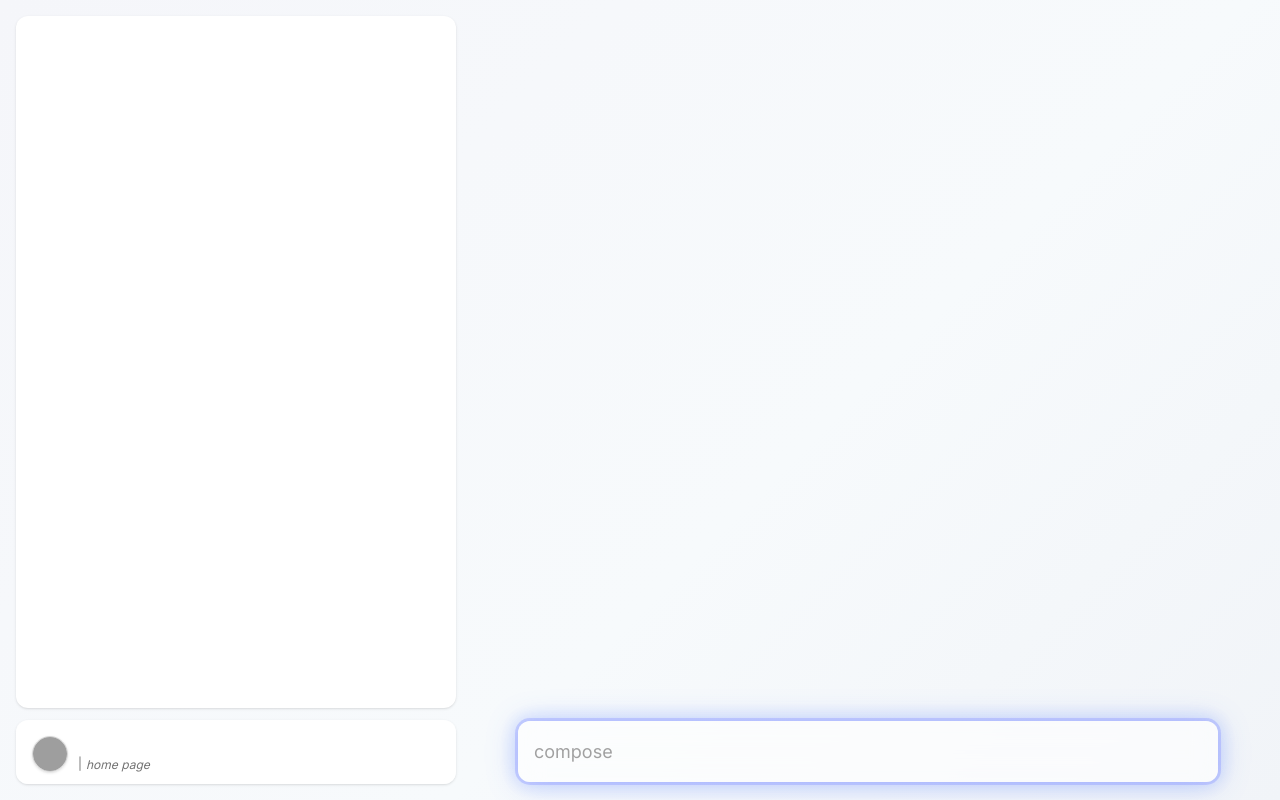
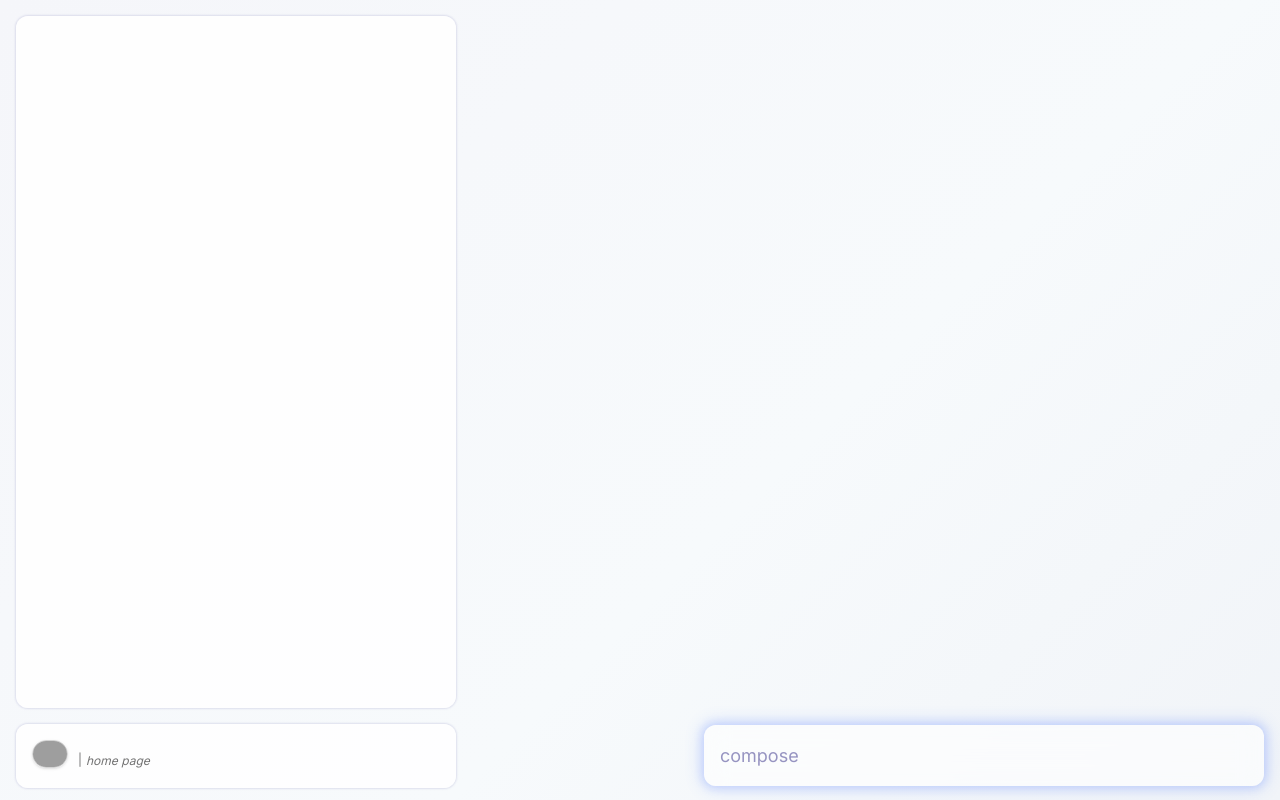
Before and after one commit to joshtgillette/jenet-frontend, a Next.js app: page / in a window 1280 px wide. Built offline with nearby package versions, Linux system fonts and the light colour scheme; grey boxes are pictures that could not be loaded.

Commit message:
Squashed commit of the following:
commit c7a0d0c00104760a39a79909fef94297d30e42d1
Author: Josh Gillette <joshtgillette@gmail.com>
Date:   Tue Jun 10 12:40:15 2025 -0500

    Improve panel and compose shadow/transparency

```diff
--- a/src/app/compose.tsx
+++ b/src/app/compose.tsx
@@ -67,16 +67,16 @@ const Compose = () => {
 
   return (
     <div
-      className="absolute bottom-0 w-full max-w-175 pb-0.5 flex flex-col gap-4 z-50 items-center"
+      className="absolute bottom-0 w-full max-w-140 pb-0.5 flex flex-col gap-4 z-50 items-center"
     >
       {response && (
-        <div className="w-full max-h-[20lh] p-4 rounded-xl bg-white/60 backdrop-blur-md shadow-[0_2px_32px_0_rgba(80,120,255,0.28),0_0_16px_4px_rgba(80,120,255,0.18)] text-lg leading-relaxed placeholder-neutral-400 resize-none focus:outline-none focus:transition overflow-auto rounded-2xl bg-[#f4f6fa]/90 backdrop-blur-md ring-3 ring-indigo-400/30 hover:shadow-[0_4px_32px_0_rgba(80,120,255,0.30),0_0_16px_4px_rgba(80,120,255,0.22)] hover:ring-3 hover:ring-indigo-400/60 focus-within:shadow-[0_4px_32px_0_rgba(80,120,255,0.30),0_0_16px_4px_rgba(80,120,255,0.22)] focus-within:ring-3 focus-within:ring-indigo-400/60 transition-all duration-300">
-          <h1>{response}</h1>
+        <div className="w-full max-h-[20lh] p-4 text-lg leading-relaxed placeholder-neutral-400 rounded-xl resize-none overflow-auto backdrop-blur-md focus:outline-none bg-white/60 shadow-[0_0_8px_2px_rgba(80,120,255,0.20),0_0_16px_4px_rgba(80,120,255,0.18)] hover:bg-white/90 hover:shadow-[0_0_30px_2px_rgba(80,120,255,0.30),0_0_16px_4px_rgba(80,120,255,0.22)] focus-within:bg-white/90 focus-within:shadow-[0_0_30px_2px_rgba(80,120,255,0.30),0_0_16px_4px_rgba(80,120,255,0.22)] transition-all duration-300">
+          <h1 className="text-neutral-600">{response}</h1>
         </div>
       )}
       <textarea
         ref={textareaRef}
-        className="w-full max-h-[20lh] p-4 rounded-xl bg-white/60 backdrop-blur-md shadow-[0_2px_32px_0_rgba(80,120,255,0.28),0_0_16px_4px_rgba(80,120,255,0.18)] text-lg leading-relaxed placeholder-neutral-400 resize-none focus:outline-none focus:transition overflow-auto rounded-2xl bg-[#f4f6fa]/90 backdrop-blur-md ring-3 ring-indigo-400/30 hover:shadow-[0_4px_32px_0_rgba(80,120,255,0.30),0_0_16px_4px_rgba(80,120,255,0.22)] hover:ring-3 hover:ring-indigo-400/60 focus-within:shadow-[0_4px_32px_0_rgba(80,120,255,0.30),0_0_16px_4px_rgba(80,120,255,0.22)] focus-within:ring-3 focus-within:ring-indigo-400/60 transition-all duration-300"
+        className="w-full max-h-[20lh] p-4 text-lg text-indigo-900 placeholder-indigo-350 leading-relaxed rounded-xl resize-none overflow-auto backdrop-blur-md focus:outline-none bg-white/60 shadow-[0_0_8px_2px_rgba(80,120,255,0.20),0_0_16px_4px_rgba(80,120,255,0.18)] hover:bg-white/90 hover:shadow-[0_0_30px_2px_rgba(80,120,255,0.30),0_0_16px_4px_rgba(80,120,255,0.22)] focus-within:bg-white/90 focus-within:shadow-[0_0_30px_2px_rgba(80,120,255,0.30),0_0_16px_4px_rgba(80,120,255,0.22)] transition-all duration-300"
         placeholder="compose"
         value={value}
         onChange={handleChange}
--- a/src/app/page.tsx
+++ b/src/app/page.tsx
@@ -12,16 +12,16 @@ const MainPanelHeader = () => {
     }
   };
   return (
-    <div className="flex items-end gap-1.5 z-10 items-center">
+    <div className="flex items-center gap-1.5 z-10">
       <Image
         src="https://ui-avatars.com/api/?name=J+G&background=ececec&color=888888&format=png"
         alt="Profile"
         width={36}
         height={36}
-        className="w-9 h-9 rounded-full border border-neutral-300 shadow-sm object-cover cursor-pointer"
+        className="rounded-full border border-neutral-300 shadow-sm object-cover cursor-pointer transition-all duration-300"
         onClick={handleProfileClick}
       />
-      <div className="flex items-end ml-1 gap-1">
+      <div className="flex items-end ml-1 gap-1 h-full">
         <span className="text-xs text-neutral-500">|</span>
         <span className="text-xs italic leading-tight text-neutral-500">home page</span>
       </div>
@@ -62,8 +62,8 @@ export default function Home() {
     setPanels((prev) => prev.filter((panel) => panel.id !== id));
 
   return (
-    <div className="h-screen flex flex-col p-3 gap-1">
-      <div className="w-full flex-1 flex gap-4 p-1 overflow-auto">
+    <div className="h-screen flex flex-col p-2 pb-3">
+      <div className="w-full flex-1 flex gap-4 p-2 overflow-auto">
         <Panel className="flex-1 relative !max-w-100" content={
           <>
             {/* ...other main panel content can go here... */}
@@ -79,9 +79,9 @@ export default function Home() {
           ))}
         </div>
       </div>
-      <div className="relative h-18 flex gap-4 p-1 overflow-visible">
+      <div className="relative h-18 flex gap-8 pt-2 pr-2 pl-2 overflow-visible">
         <Panel content={<MainPanelHeader />} />
-        <div className="flex-1 flex items-center justify-center relative">
+        <div className="flex-1 flex items-center relative justify-end">
           <Compose/>
         </div>
       </div>
--- a/src/app/panel.tsx
+++ b/src/app/panel.tsx
@@ -15,7 +15,7 @@ const Panel = ({ content, className }: PanelProps) => {
     return (
         <div
             className={
-                `group max-w-200 min-w-110 relative flex flex-col p-4 rounded-xl bg-[rgb(255,255,255)] shadow overflow-auto ${className ?? ""}`
+                `group max-w-200 min-w-110 relative flex flex-col p-4 rounded-xl bg-[rgb(255,255,255)]/85 shadow-[0_0_2px_1px_rgba(120,120,180,0.2)] transition-shadow duration-300 overflow-auto hover:bg-[rgb(255,255,255)] hover:shadow-[0_0_10px_1px_rgba(120,120,180,0.2)] ${className ?? ""}`
             }
         >
             {content}
```
